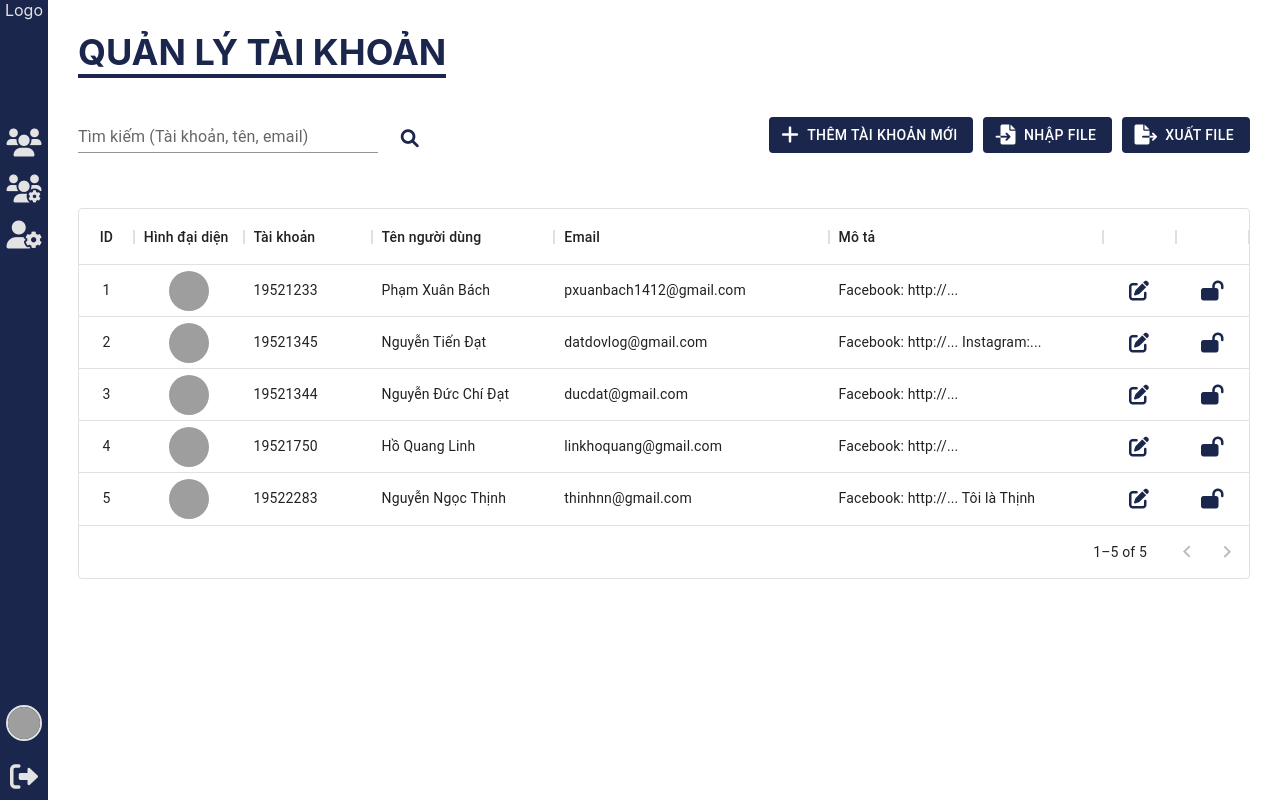
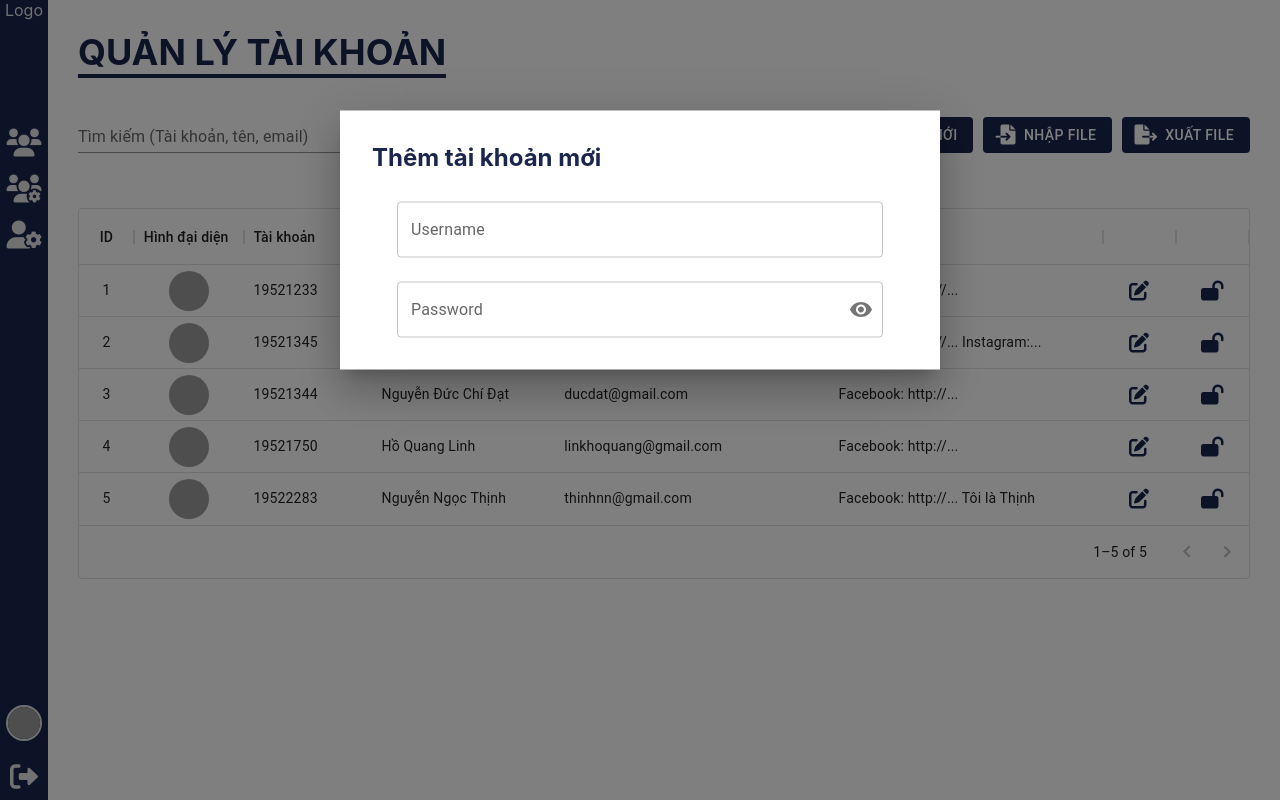
Before and after one commit to pxuanbach/Club-Management, a React (Create React App) app in the folder client/: page /mng-account in a window 1280 px wide. Both pictures are taken after a click on the button "THÊM TÀI KHOẢN MỚI". Built offline with nearby package versions, Linux system fonts and the light colour scheme; grey boxes are pictures that could not be loaded; what @mui/core would draw is missing.

Commit message:
Add Account

```diff
--- a/client/src/components/home/AddClub.css
+++ b/client/src/components/home/AddClub.css
@@ -128,7 +128,7 @@
 
 }
 
-.btn-next {
+.btn-save {
     width: 100px;
     height: 40px;
     border: none;
@@ -143,7 +143,7 @@
     border: 1px solid #b4b0b0;
     background-color: #ffffffff;
 }
-.btn-next:hover{
+.btn-save:hover{
     background-color: #1B264D;
     color: white;
 }
--- a/client/src/components/home/AddClub.js
+++ b/client/src/components/home/AddClub.js
@@ -43,11 +43,11 @@ const AddClub = ({setShowFormAddClub})=>{
                 </div>
             </div>
             <div  className="div-todo">
-                <button className='btn-next'>
-                    Next
-                </button>
                 <button onClick={onExitClick} className='btn-exit'>
                     Cancel
+                </button>
+                <button className='btn-save'>
+                    Save
                 </button>
             </div>
         </div>
--- /dev/null
+++ b/client/src/components/manage/AddAccount.js
@@ -0,0 +1,73 @@
+import React, { useState } from 'react'
+import OutlinedInput from '@mui/material/OutlinedInput';
+import InputLabel from '@mui/material/InputLabel';
+import FormControl from '@mui/material/FormControl';
+import InputAdornment from '@mui/material/InputAdornment';
+import IconButton from '@mui/material/IconButton';
+import Visibility from '@mui/icons-material/Visibility';
+import VisibilityOff from '@mui/icons-material/VisibilityOff';
+import TextField from '@mui/material/TextField';
+import Grid from '@mui/material/Grid';
+import './Mng.css'
+
+const AddAccount = () => {
+    const [password, setPassword] = useState();
+    const [showPassword, setShowPassword] = useState(false);
+
+    const handleChange = (event) => {
+        setPassword(event.target.value)
+    };
+
+    const handleClickShowPassword = () => {
+        setShowPassword(!showPassword)
+    };
+
+    const handleMouseDownPassword = (event) => {
+        event.preventDefault();
+    };
+
+    return (
+        <div>
+            <h2 id="modal-modal-title">
+                Thêm tài khoản mới
+            </h2>
+            <Grid container id="modal-modal-description" rowSpacing={3} columnSpacing={{ xs: 1, sm: 2, md: 3 }}>
+                <Grid item xs={12}>
+                    <TextField
+                        label="Username"
+                        variant='outlined'
+                        sx={{ width: '100%' }}
+                    />
+                </Grid>
+                <Grid item xs={12}>
+                    <FormControl sx={{ width: '100%' }} variant="outlined">
+                        <InputLabel htmlFor="outlined-adornment-password">Password</InputLabel>
+                        <OutlinedInput
+                            id="outlined-adornment-password"
+                            type={showPassword ? 'text' : 'password'}
+                            value={password}
+                            onChange={handleChange}
+                            fullWidth={true}
+                            endAdornment={
+                                <InputAdornment position="end">
+                                    <IconButton
+                                        aria-label="toggle password visibility"
+                                        onClick={handleClickShowPassword}
+                                        onMouseDown={handleMouseDownPassword}
+                                        edge="end"
+                                    >
+                                        {showPassword ? <VisibilityOff /> : <Visibility />}
+                                    </IconButton>
+                                </InputAdornment>
+                            }
+                            label="Password"
+                        />
+                    </FormControl>
+                </Grid>
+
+            </Grid>
+        </div>
+    )
+}
+
+export default AddAccount
--- a/client/src/components/manage/MngClub.css
+++ b/client/src/components/manage/Mng.css
@@ -36,3 +36,11 @@
 .stack-right button:last-child{
     margin-right: 0px;
 }
+
+#modal-modal-title{
+    color: var(--primary-color);
+    margin-bottom: 30px;
+}
+#modal-modal-description{
+    padding: 0 25px;
+}
--- a/client/src/components/manage/MngAccount.js
+++ b/client/src/components/manage/MngAccount.js
@@ -3,22 +3,33 @@ import { DataGrid } from '@mui/x-data-grid';
 import Avatar from '@mui/material/Avatar';
 import TextField from '@mui/material/TextField';
 import Button from '@mui/material/Button';
-import Tooltip from '@mui/material/Tooltip'
-import { createTheme, ThemeProvider } from '@mui/material/styles';
-import './MngClub.css'
+import Tooltip from '@mui/material/Tooltip';
+import Box from '@mui/material/Box';
+import Modal from '@mui/material/Modal';
+import { styled } from '@mui/material/styles';
+import './Mng.css'
+import AddAccount from './AddAccount';
 
-const theme = createTheme({
-  overrides: {
-    MuiInputLabel: {
-      root: {
-        color: "#1B264D",
-        "&$focused": {
-          color: "#1B264D"
-        }
-      }
-    }
-  }
+const CustomTextField = styled(TextField)({
+  '& label.Mui-focused': {
+    color: '#1B264D',
+  },
+  '& .MuiInput-underline:after': {
+    borderBottomColor: '#1B264D',
+  },
 });
+
+const style = {
+  position: 'absolute',
+  top: '30%',
+  left: '50%',
+  transform: 'translate(-50%, -50%)',
+  width: 600,
+  bgcolor: 'background.paper',
+  border: 'none',
+  boxShadow: 24,
+  p: 4,
+};
 
 const handleEdit = (event, param) => {
   event.stopPropagation();
@@ -28,11 +39,6 @@ const handleEdit = (event, param) => {
 const handleBlock = (event, param) => {
   event.stopPropagation();
   //param.isblock = !param.isblock
-}
-
-const handleDelte = (event, param) => {
-  event.stopPropagation();
-
 }
 
 const columns = [
@@ -152,6 +158,7 @@ const rows = [
 
 
 const ManageAccount = () => {
+  const [openModal, setOpenModal] = useState(false);
   const [search, setSearch] = useState()
 
   const handleChangeSearchField = (e) => {
@@ -162,14 +169,27 @@ const ManageAccount = () => {
     console.log(search)
   }
 
+  const handleOpen = () => setOpenModal(true);
+
+  const handleClose = () => setOpenModal(false);
+
   return (
     <div className='container'>
+      <Modal
+        open={openModal}
+        onClose={handleClose}
+        aria-labelledby="modal-modal-title"
+        aria-describedby="modal-modal-description"
+      >
+        <Box sx={style}>
+          <AddAccount/>
+        </Box>
+      </Modal>
       <div className='mng__header'>
         <h2>Quản lý tài khoản</h2>
         <div className='header__stack'>
           <div className='stack-left'>
-            <ThemeProvider theme={theme}>
-              <TextField
+              <CustomTextField
                 id="search-field"
                 label="Tìm kiếm (Tài khoản, tên, email)"
                 variant="standard"
@@ -177,7 +197,6 @@ const ManageAccount = () => {
                 onChange={handleChangeSearchField}
                 size='small'
               />
-            </ThemeProvider>
 
             <Tooltip title='Tìm kiếm' placement='right-start'>
               <Button
@@ -195,7 +214,8 @@ const ManageAccount = () => {
               style={{ background: '#1B264D' }}
               variant="contained"
               disableElevation
-              startIcon={<i class="fa-solid fa-plus"></i>}>
+              startIcon={<i class="fa-solid fa-plus"></i>}
+              onClick={handleOpen}>
               Thêm tài khoản mới
             </Button>
             <Button
--- a/client/src/components/manage/MngClub.js
+++ b/client/src/components/manage/MngClub.js
@@ -1,24 +1,45 @@
-import React, { useState, useEffect } from 'react'
+import React, { useState, useEffect } from 'react';
 import { DataGrid } from '@mui/x-data-grid';
 import Avatar from '@mui/material/Avatar';
 import TextField from '@mui/material/TextField';
 import Button from '@mui/material/Button';
-import Tooltip from '@mui/material/Tooltip'
-import { createTheme, ThemeProvider } from '@mui/material/styles';
-import './MngClub.css'
+import Tooltip from '@mui/material/Tooltip';
+import ModalUnstyled from "@mui/core/ModalUnstyled";
+import { styled } from '@mui/material/styles';
+import AddClub from '../home/AddClub'
+import './Mng.css';
 
-const theme = createTheme({
-  overrides: {
-    MuiInputLabel: {
-      root: {
-        color: "#1B264D",
-        "&$focused": {
-          color: "#1B264D"
-        }
-      }
-    }
-  }
+const CustomTextField = styled(TextField)({
+  '& label.Mui-focused': {
+    color: '#1B264D',
+  },
+  '& .MuiInput-underline:after': {
+    borderBottomColor: '#1B264D',
+  },
 });
+
+const StyledModal = styled(ModalUnstyled)`
+  position: fixed;
+  z-index: 1300;
+  right: 0;
+  bottom: 0;
+  top: 0;
+  left: 0;
+  display: flex;
+  align-items: center;
+  justify-content: center;
+`;
+
+const Backdrop = styled("div")`
+  z-index: -1;
+  position: fixed;
+  right: 0;
+  bottom: 0;
+  top: 0;
+  left: 0;
+  background-color: rgba(0, 0, 0, 0.5);
+  -webkit-tap-highlight-color: transparent;
+`;
 
 const handleEdit = (event, param) => {
   event.stopPropagation();
@@ -236,6 +257,7 @@ const rows = [
 ];
 
 const ManageClub = () => {
+  const [showFormAddClub, setShowFormAddClub] = useState(false);
   const [search, setSearch] = useState()
 
   const handleChangeSearchField = (e) => {
@@ -248,12 +270,22 @@ const ManageClub = () => {
 
   return (
     <div className='container'>
+       <StyledModal
+        aria-labelledby="unstyled-modal-title"
+        aria-describedby="unstyled-modal-description"
+        open={showFormAddClub}
+        onClose={() => {
+          setShowFormAddClub(false);
+        }}
+        BackdropComponent={Backdrop}
+      >
+        <AddClub setShowFormAddClub={setShowFormAddClub}/>
+      </StyledModal>
       <div className='mng__header'>
         <h2>Quản lý các câu lạc bộ</h2>
         <div className='header__stack'>
           <div className='stack-left'>
-            <ThemeProvider theme={theme}>
-              <TextField
+              <CustomTextField
                 id="search-field"
                 label="Tìm kiếm (Tên CLB, tên trưởng CLB)"
                 variant="standard"
@@ -261,7 +293,6 @@ const ManageClub = () => {
                 onChange={handleChangeSearchField}
                 size='small'
               />
-            </ThemeProvider>
 
             <Tooltip title='Tìm kiếm' placement='right-start'>
               <Button
@@ -279,7 +310,8 @@ const ManageClub = () => {
               style={{ background: '#1B264D' }}
               variant="contained"
               disableElevation
-              startIcon={<i class="fa-solid fa-plus"></i>}>
+              startIcon={<i class="fa-solid fa-plus"></i>}
+              onClick={() => {setShowFormAddClub(true)}}>
               Tạo Câu lạc bộ mới
             </Button>
             <Button
```
